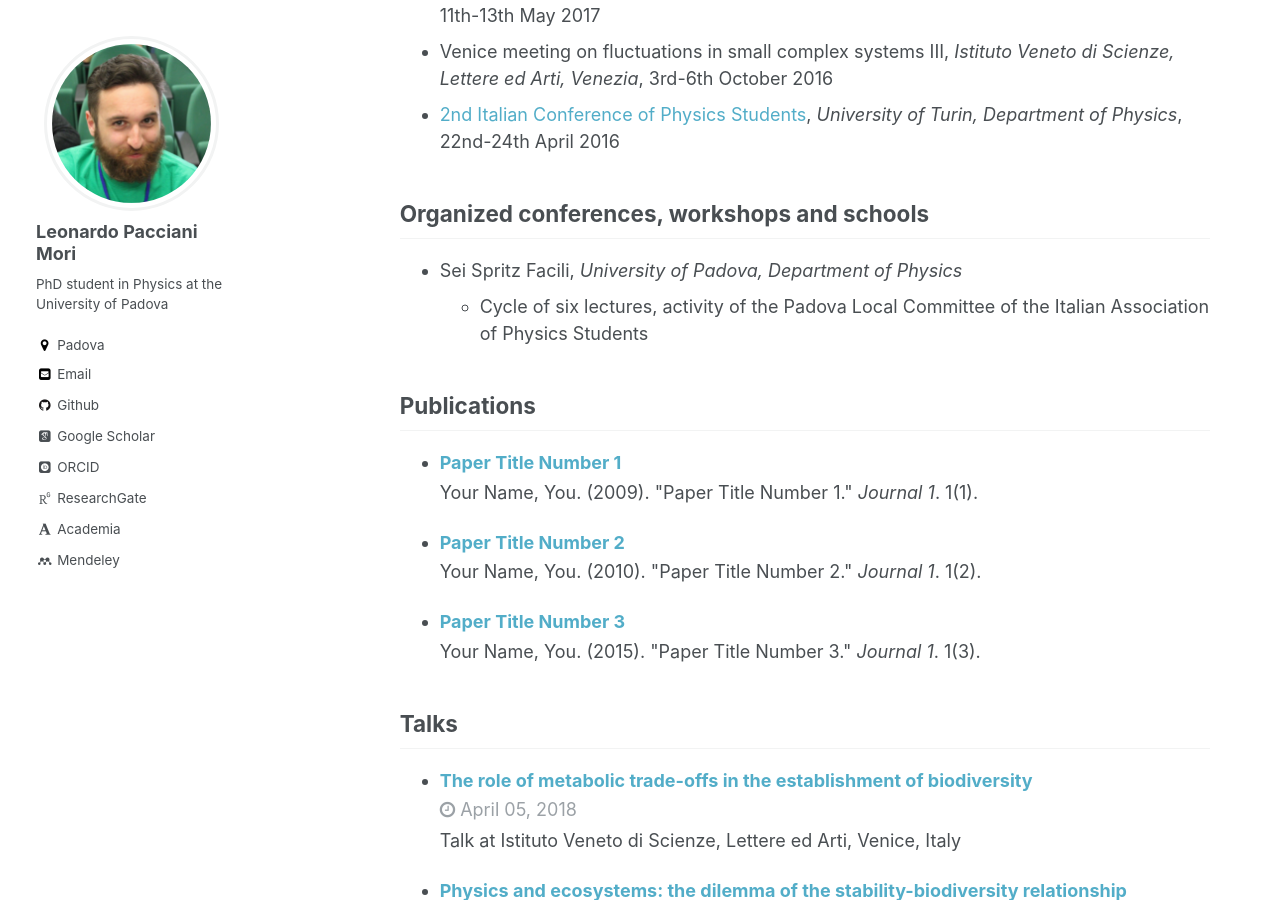
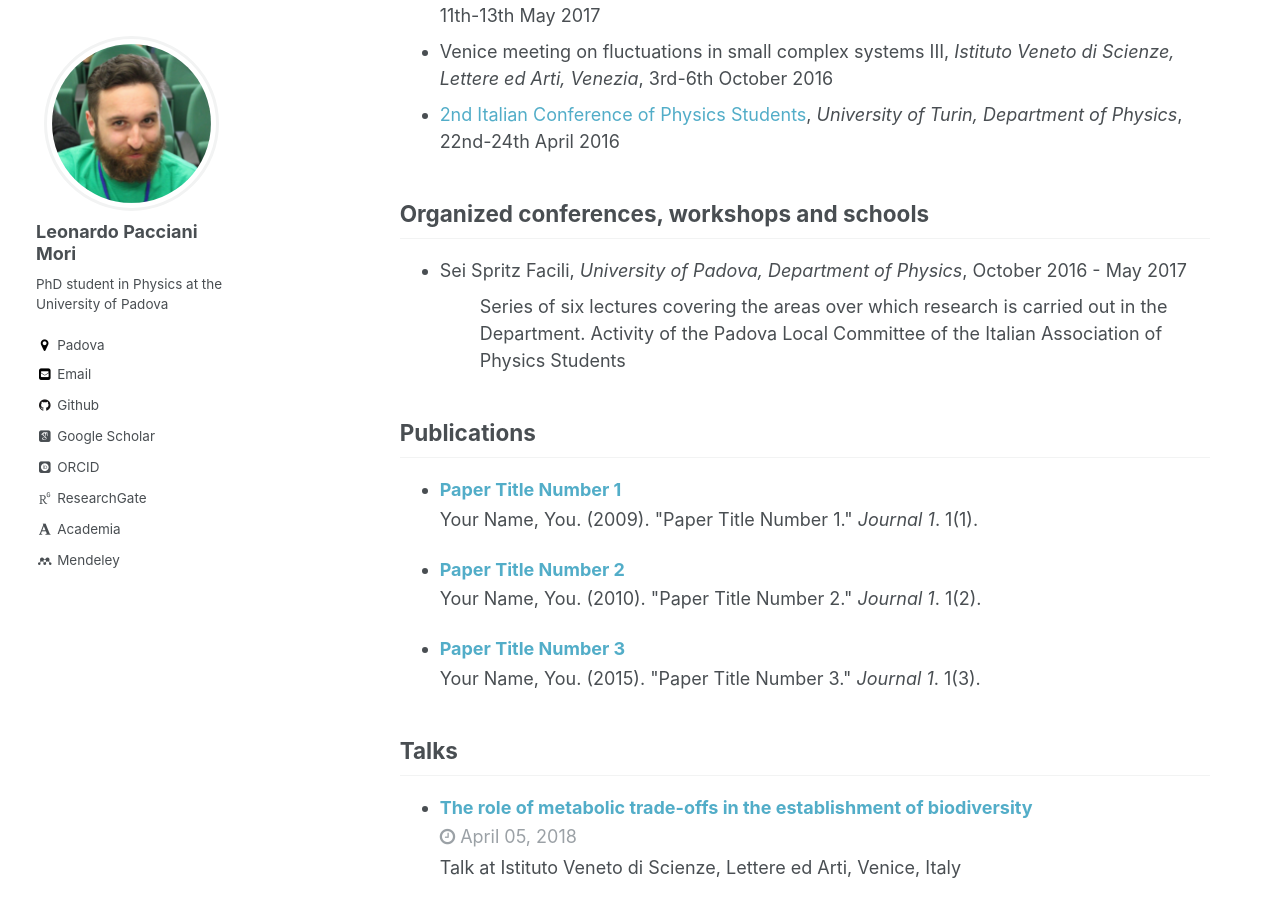
Before and after one commit to suweis/suweis.github.io, a Jekyll site: the page built from _pages/cv.md, in a window 1280 px wide and 900 px high, scrolled down 1113 px. Built offline with Jekyll 4.4.1, drawn with Linux system fonts in a browser that asks for light colours; some web fonts are replaced.

Commit message:
Aggiornate info cv.md

```diff
--- a/_pages/cv.md
+++ b/_pages/cv.md
@@ -35,8 +35,8 @@ You can also download my CV as a [pdf file](/files/CV_Pacciani.pdf).
 * [2nd Italian Conference of Physics Students](http://www.ai-sf.it/cisf2016/), *University of Turin, Department of Physics*, 22nd-24th April 2016
 
 ## Organized conferences, workshops and schools
-* Sei Spritz Facili, *University of Padova, Department of Physics*
-  * Cycle of six lectures, activity of the Padova Local Committee of the Italian Association of Physics Students
+* Sei Spritz Facili, *University of Padova, Department of Physics*, October 2016 - May 2017
+  <ul> <li style="list-style-type: none;">Series of six lectures covering the areas over which research is carried out in the Department. Activity of the Padova Local Committee of the Italian Association of Physics Students</li> </ul>
 
 ## Publications
   <ul>{% for post in site.publications %}
```
Also changed, not shown: 1 other file.
